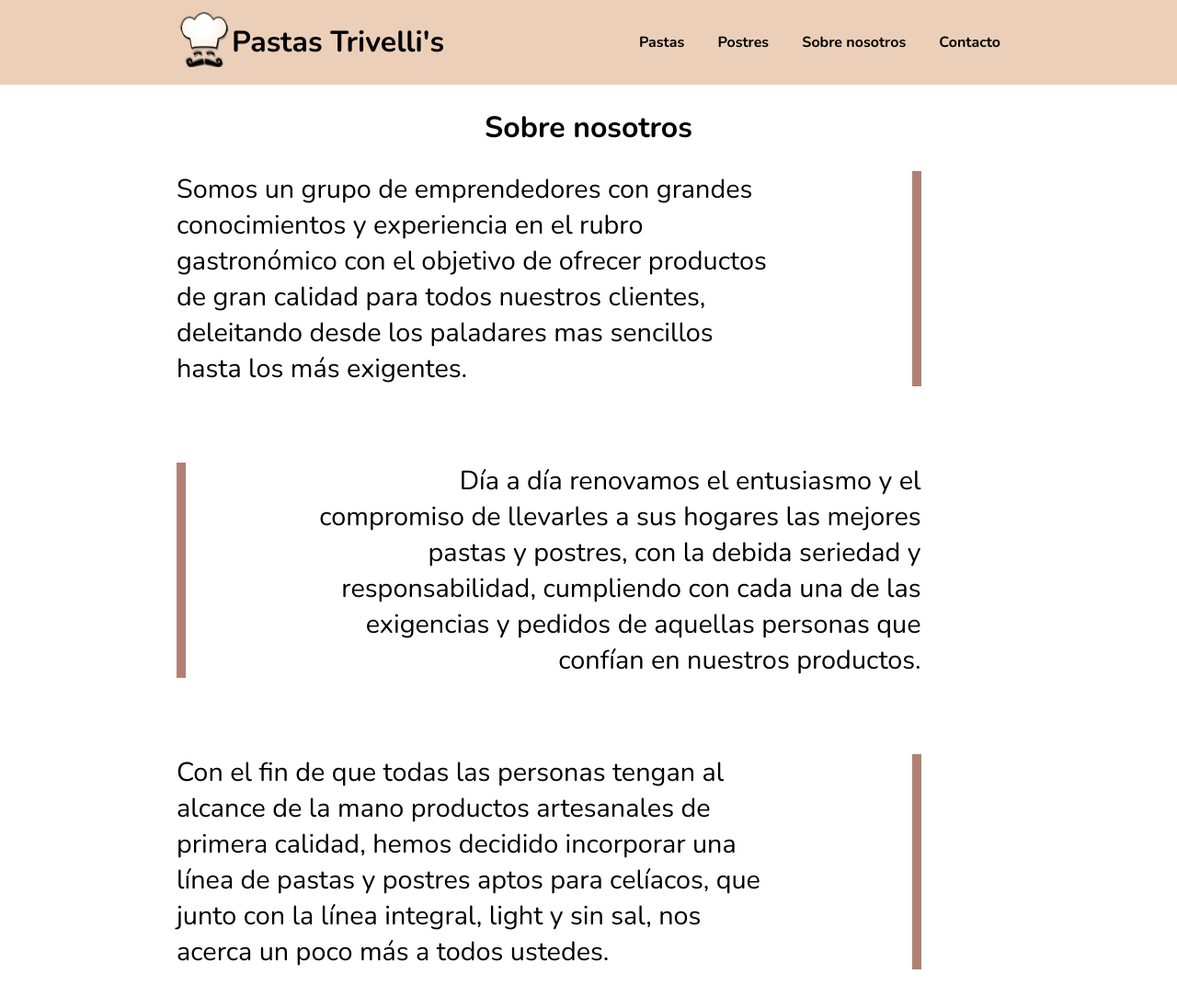
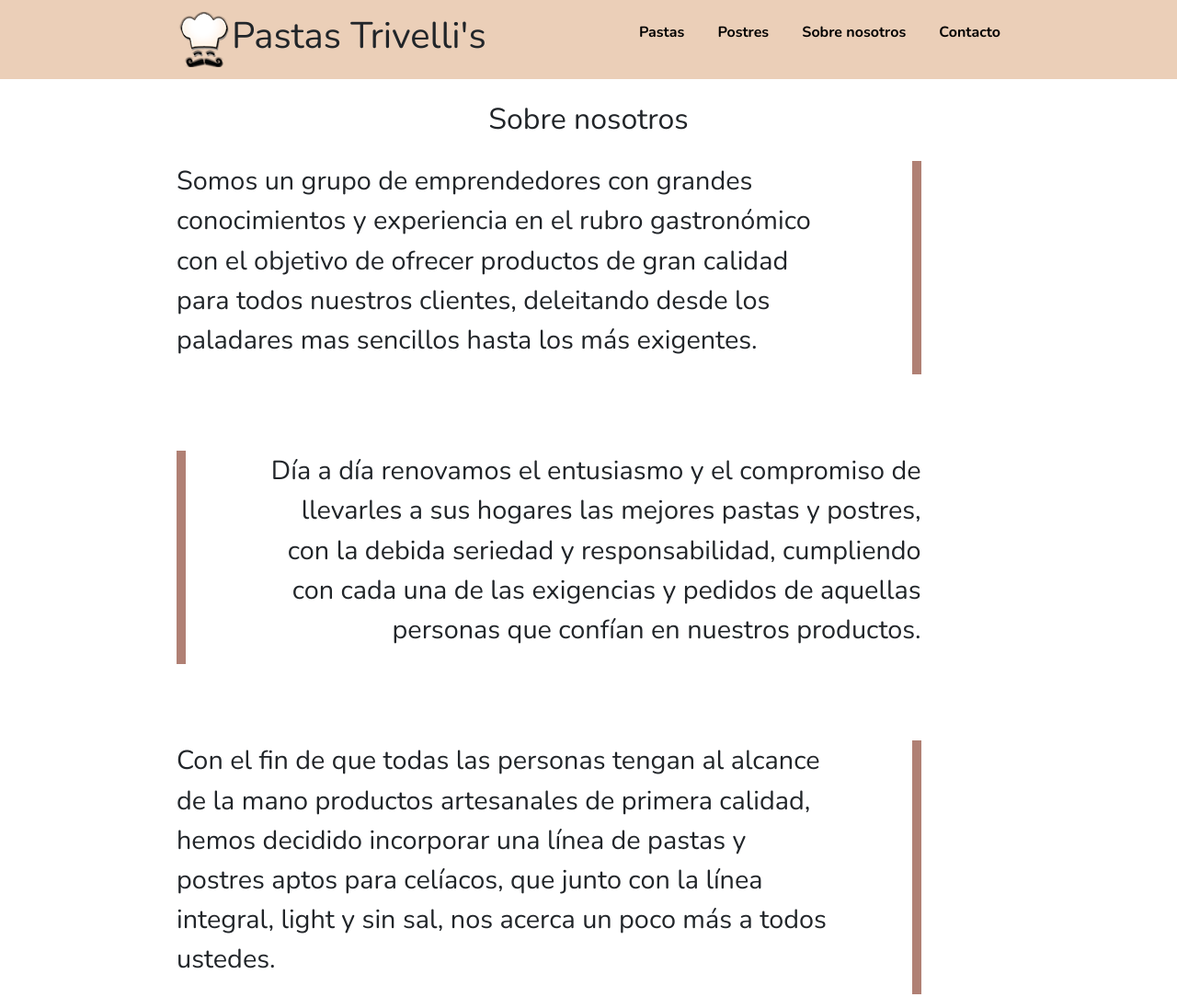
Before and after one commit to ValentinRomero22/CODER-ProyectoFinal_JS, a plain HTML site: page paginas/sobreNosotros.html in a window 1280 px wide. Shown: the top 1084 px of the page at 92% size. Drawn offline with nearby package versions, Linux system fonts and the light colour scheme; files whose address does not match are found by name.

Commit message:
primeras animaciones - bt

```diff
--- a/estilos.css
+++ b/estilos.css
@@ -197,20 +197,24 @@ iframe{
 }
 
 .seccionInfo{
+    display: flex;
     padding: 0em 3em 2em 0em;
     font-size: 1.8em;
 }
 
 .centradoDerecha{
     text-align: right;
-    border-left: 10px solid #B08074 ;
-    padding-left: 5em;
+    padding-left: 10%;
 }
 
 .centradoIzquierda{
     text-align: left;
-    border-right: 10px solid #B08074 ;
-    padding-right: 5em;
+    padding-right: 10%;
+}
+
+.borde{
+    background-color: #B08074;
+    width: 5%;
 }
 
 .caja{
--- a/paginas/sobreNosotros.html
+++ b/paginas/sobreNosotros.html
@@ -6,6 +6,10 @@
     <meta name="viewport" content="width=device-width, initial-scale=1.0">
     <title>Sobre nosotros</title>
     <link rel="icon" href="../imagenes/favicon.png" type="image/png">
+    <link href="https://cdn.jsdelivr.net/npm/bootstrap@5.0.2/dist/css/bootstrap.min.css" rel="stylesheet"
+        integrity="sha384-EVSTQN3/azprG1Anm3QDgpJLIm9Nao0Yz1ztcQTwFspd3yD65VohhpuuCOmLASjC"
+        crossorigin="anonymous">
+    <link rel="stylesheet" href="https://unpkg.com/aos@next/dist/aos.css"/>
     <link rel="stylesheet" href="../estilos.css">
 </head>
 <body>
@@ -27,23 +31,32 @@
         <h2 class="tituloCentrado">Sobre nosotros</h2>
     </section>
     <section class="cuerpo seccionInfo">
+        <div data-aos="fade-right" data-aos-duration="1500">
             <p class="centradoIzquierda">
                 Somos un grupo de emprendedores con grandes conocimientos y experiencia en el rubro gastronómico con el objetivo de ofrecer
                 productos de gran calidad para todos nuestros clientes, deleitando desde los paladares mas sencillos hasta los más exigentes.
             </p>
+        </div>
+        <div class="borde"></div>
     </section>
     <section class="cuerpo seccionInfo">
+        <div class="borde"></div>
+        <div data-aos="fade-left" data-aos-duration="1500">
             <p class="centradoDerecha">
                 Día a día renovamos el entusiasmo y el compromiso de llevarles a sus hogares las mejores pastas y postres, con la debida seriedad
                 y responsabilidad, cumpliendo con cada una de las exigencias y pedidos de aquellas personas que confían en nuestros productos.
             </p>
+        </div>
     </section>
     <section class="cuerpo seccionInfo">
+        <div data-aos="fade-right" data-aos-duration="1500">
             <p class="centradoIzquierda">
                 Con el fin de que todas las personas tengan al alcance de la mano productos artesanales de primera calidad, hemos
                 decidido incorporar una línea de pastas y postres aptos para celíacos, que junto con la línea integral, light y sin sal,
                 nos acerca un poco más a todos ustedes.
             </p>
+        </div>
+        <div class="borde"></div>
     </section>
     <footer>
         <div>
@@ -60,4 +73,10 @@
         </div>
     </footer>
 </body>
+<script src="https://cdn.jsdelivr.net/npm/bootstrap@5.0.2/dist/js/bootstrap.bundle.min.js"
+    integrity="sha384-MrcW6ZMFYlzcLA8Nl+NtUVF0sA7MsXsP1UyJoMp4YLEuNSfAP+JcXn/tWtIaxVXM"
+    crossorigin="anonymous">
+</script>
+<script src="https://unpkg.com/aos@next/dist/aos.js"></script>
+<script>AOS.init();</script>
 </html>
```
Also changed, not shown: index.html (+19 -9 lines). Lines whose indentation alone changed are shown as unchanged.
